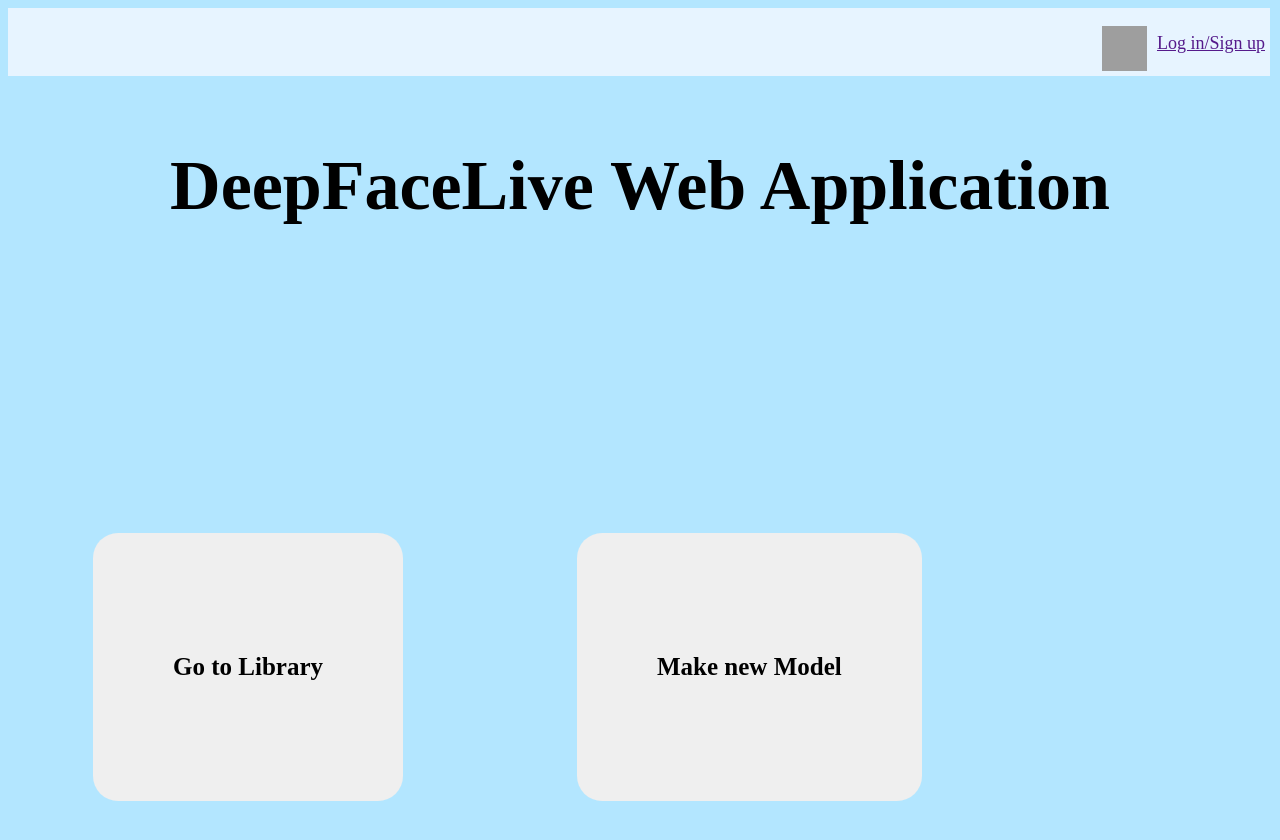
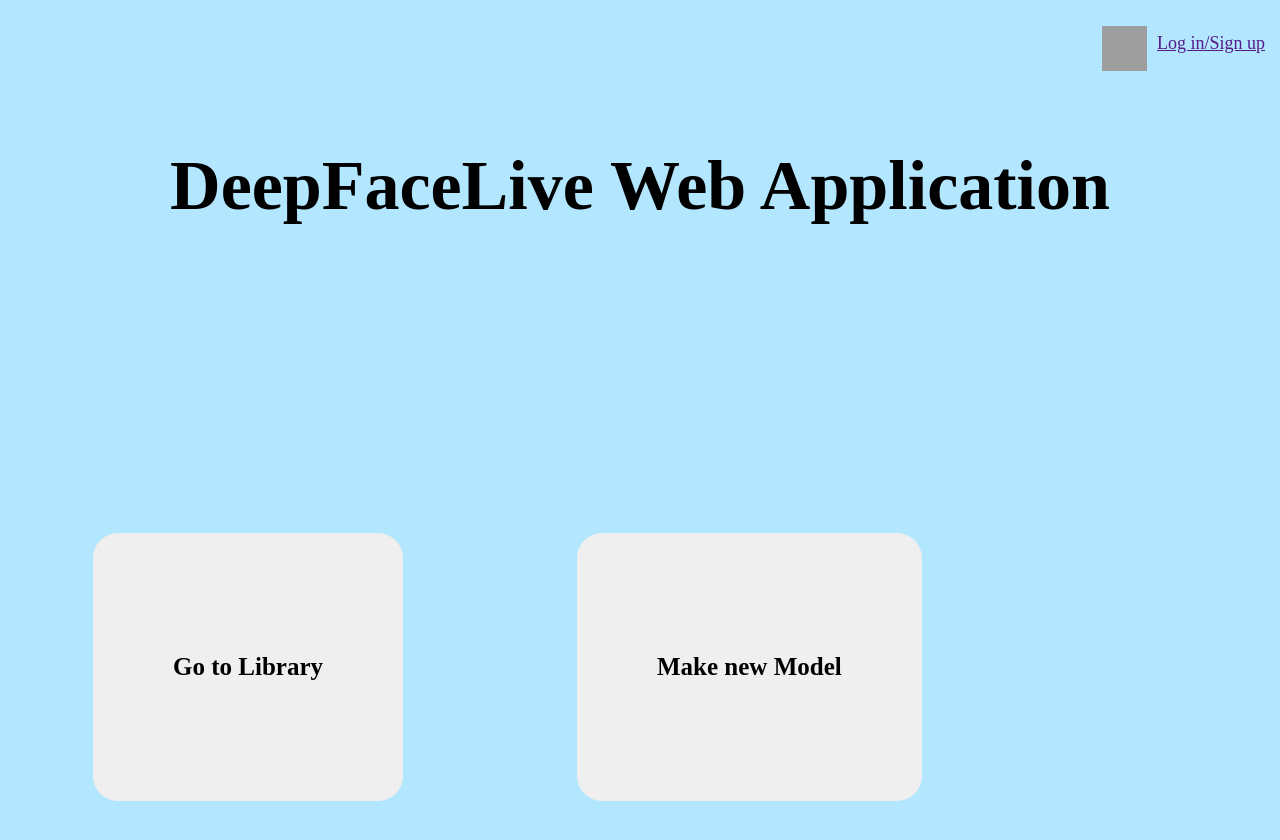
Before and after one commit to mridhanbalaji/WEBAPP, a plain HTML site: page webapp/FRONTEND/index.html in a window 1280 px wide. Shown: the top 840 px of the page. Drawn offline with Linux system fonts and the light colour scheme; grey boxes are pictures that could not be loaded.

Commit message:
Homepage

```diff
--- a/webapp/FRONTEND/index.html
+++ b/webapp/FRONTEND/index.html
@@ -29,6 +29,7 @@ margin-top: 70px;
   border-radius: 25px;
   font-weight: bold;
 }
+
 #all {
   list-style-type: none;
   margin-top: 0px;
@@ -36,7 +37,7 @@ margin-top: 70px;
   margin-right: 2px;
   padding: 0;
   overflow: hidden;
-  background-color: #e7f4ff;
+  background-color: #b3e6ff;
   font-size: 18px;
 
 }
```
